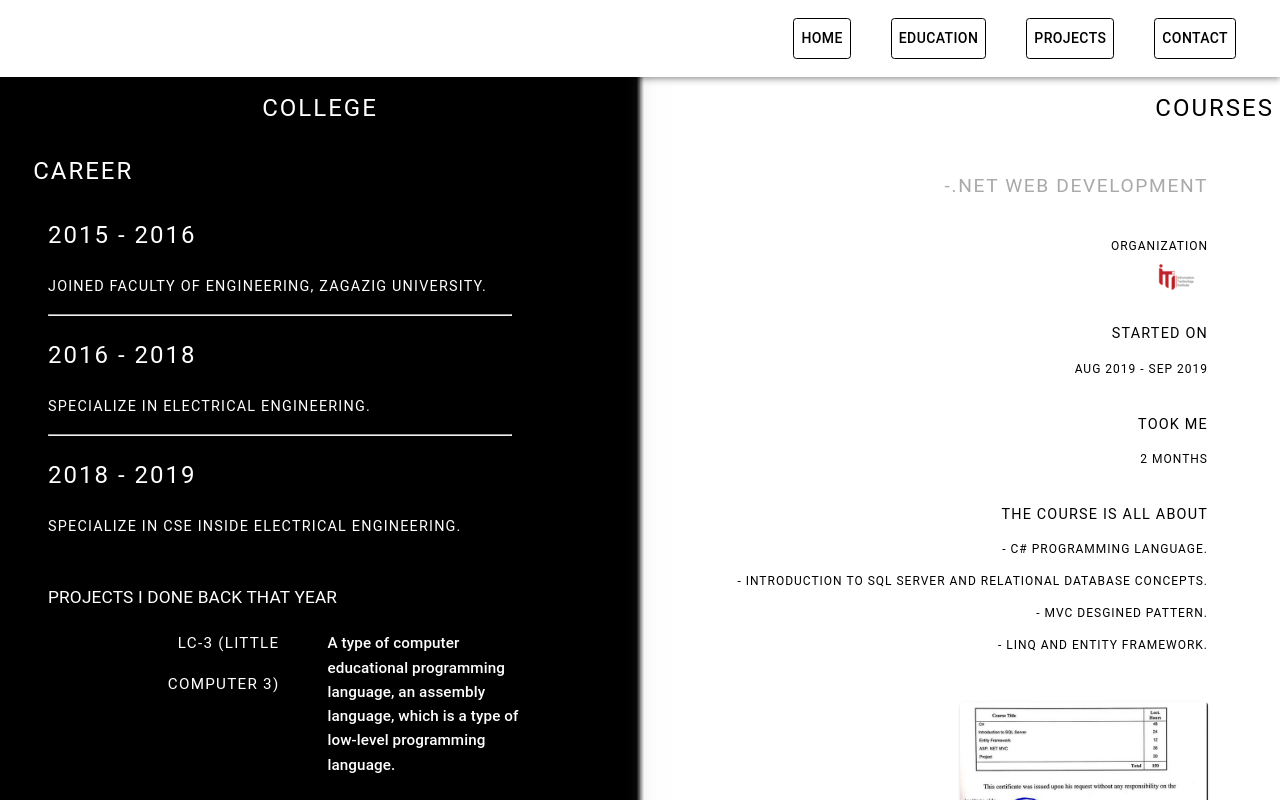
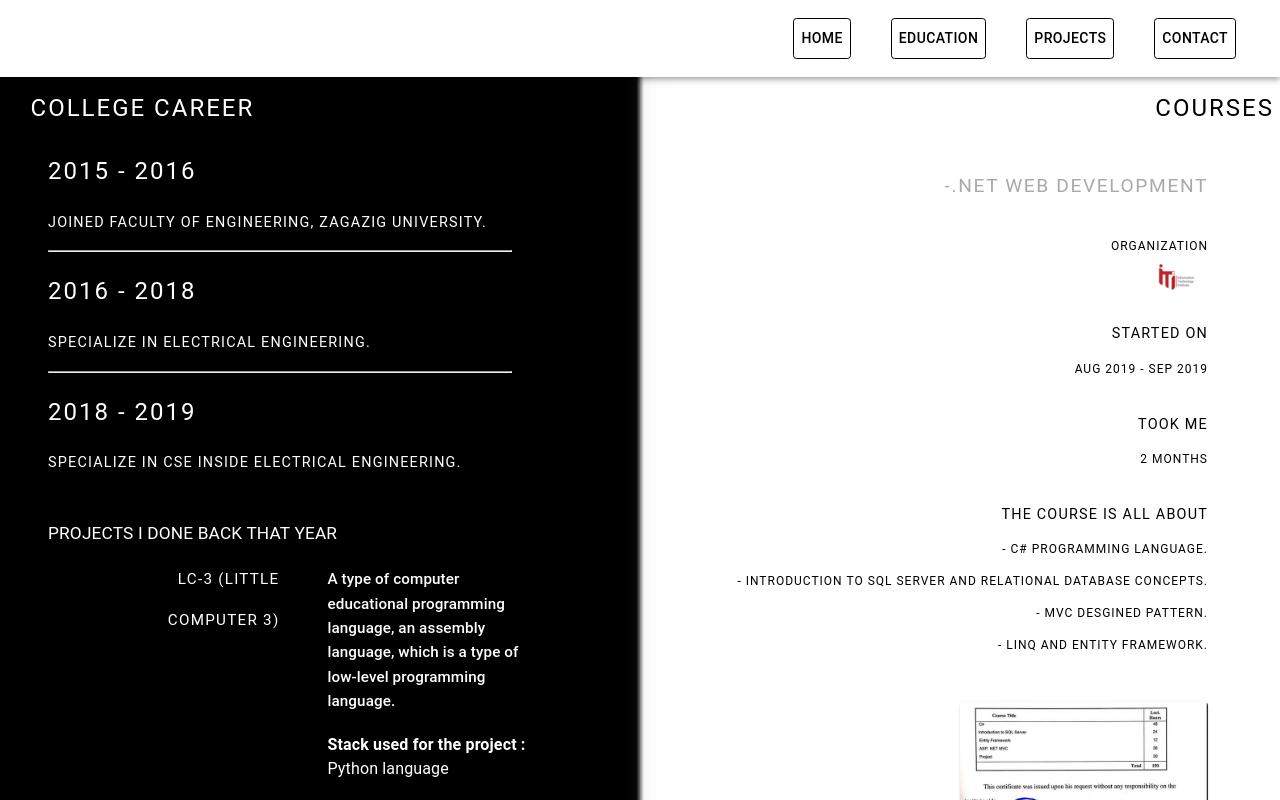
Before and after one commit to yossef-khaled/yossef-khaled.github.io, a React (Create React App) app: page /education in a window 1280 px wide. Shown: the top 800 px of the page. Built offline with nearby package versions, Linux system fonts and the light colour scheme.

Commit message:
Position the college title properly

```diff
--- a/src/Components/EducationComponent/Education.jsx
+++ b/src/Components/EducationComponent/Education.jsx
@@ -33,7 +33,7 @@ const styles = {
     },
     collegeTitle: {
         fontSize: "150%",
-        marginRight: "80%"
+        marginRight: "60%"
     },
     year: {
         color: "#ffffff",
```
